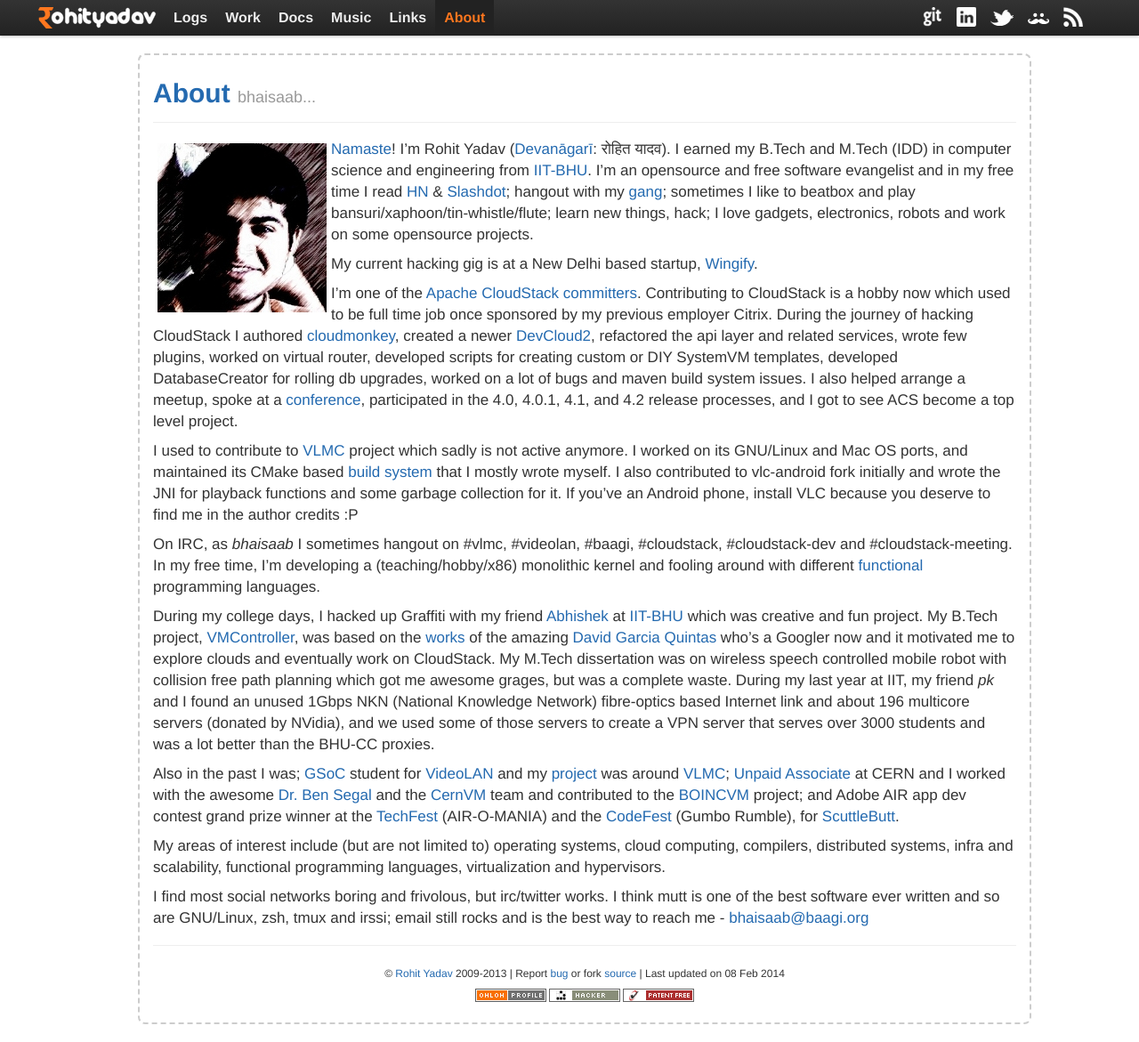
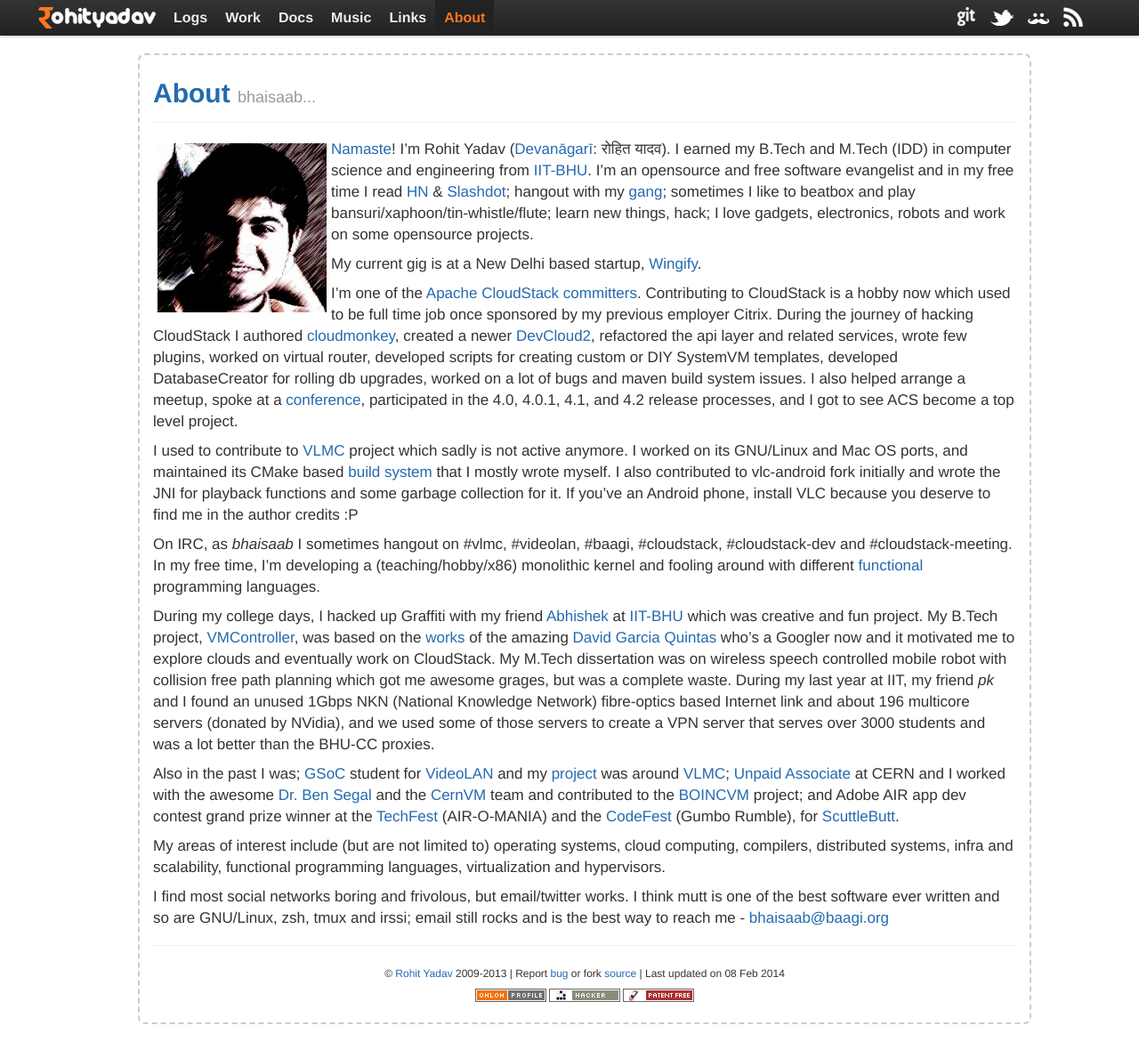
Before and after one commit to rohityadavcloud/rohityadavcloud.github.io, a Jekyll site: the page built from about.markdown, in a window 1280 px wide and 1171 px high. Shown: the whole window at 89% size. Built offline with Jekyll 4.4.1, drawn with Linux system fonts in a browser that asks for light colours; Markdown is read by kramdown in place of the engine named in the settings.

Commit message:
layout: remove linkedin
Signed-off-by: Rohit Yadav <bhaisaab@baagi.org>

```diff
--- a/_layouts/default.html
+++ b/_layouts/default.html
@@ -50,7 +50,6 @@
 
             <p class="nav pull-right">
               <a id="github_link" class="logo" href="http://github.com/bhaisaab" title="Checkout my projects at Github"><img src="/assets/img/git.png"></a>
-              <a id="linkedin_link" class="logo" href="http://www.linkedin.com/in/bhaisaab" title="LinkedIn Profile"><img src="/assets/img/linkedin.png"></a>
               <a id="twitter_link" class="logo" href="https://twitter.com/_bhaisaab" title="Tweets"><img src="/assets/img/twitter.png"></a>
               <a class="logo" href="http://baagi.org" title="Internet ke Baagi"><img src="/assets/img/baagi.png"></a>
               <a class="logo" href="/atom.xml" title="Blog Feed"><img src="/assets/img/rss.png"></a>
--- a/about.markdown
+++ b/about.markdown
@@ -14,7 +14,7 @@
 to beatbox and play bansuri/xaphoon/tin-whistle/flute; learn new things, hack;
 I love gadgets, electronics, robots and work on some opensource projects.
 
-My current hacking gig is at a New Delhi based startup, [Wingify](http://wingify.com).
+My current gig is at a New Delhi based startup, [Wingify](http://wingify.com).
 
 I'm one of the [Apache CloudStack](http://cloudstack.apache.org/)
 [committers](https://www.ohloh.net/p/CloudStack/contributors/).
@@ -62,7 +62,7 @@
 computing, compilers, distributed systems, infra and scalability, functional
 programming languages, virtualization and hypervisors.
 
-I find most social networks boring and frivolous, but irc/twitter works. I think
+I find most social networks boring and frivolous, but email/twitter works. I think
 mutt is one of the best software ever written and so are GNU/Linux, zsh, tmux and
 irssi; email still rocks and is the best way to reach me - <bhaisaab@baagi.org>
 
```
